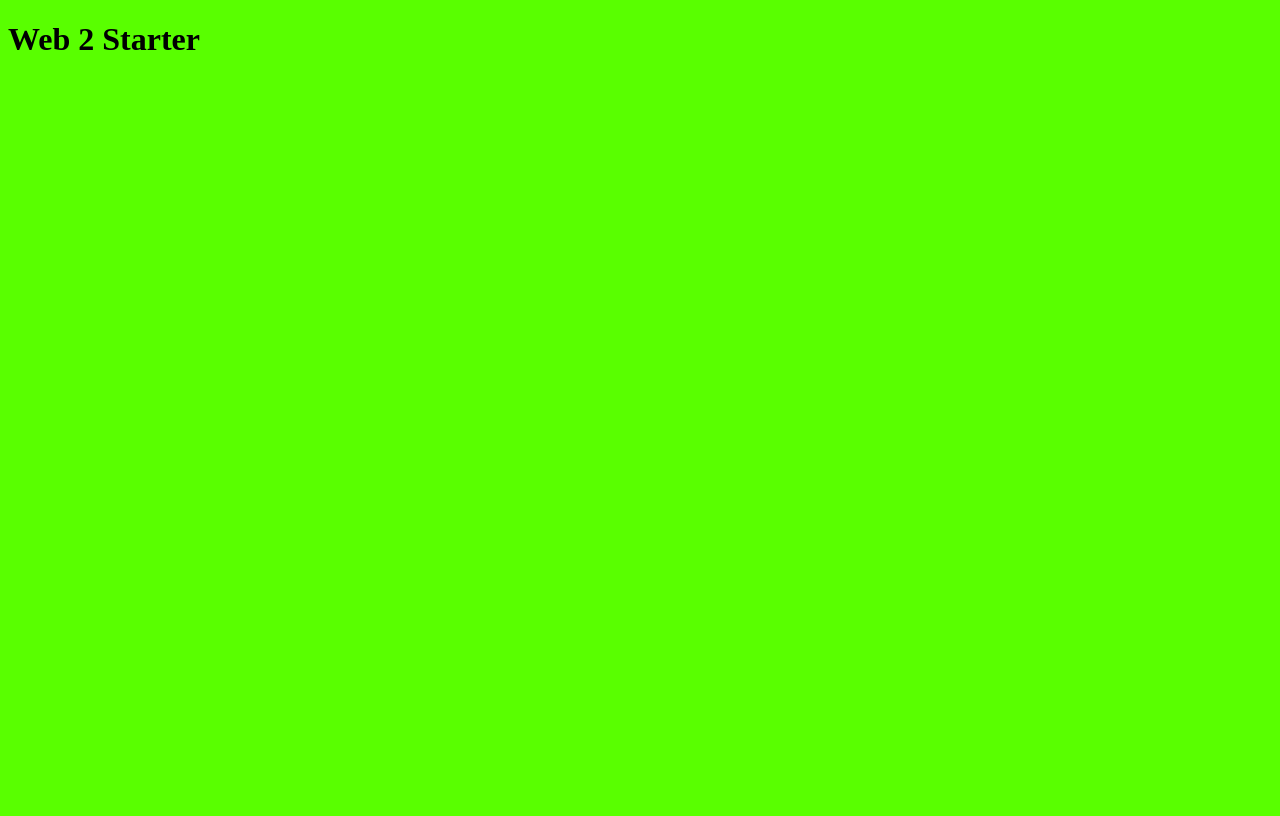
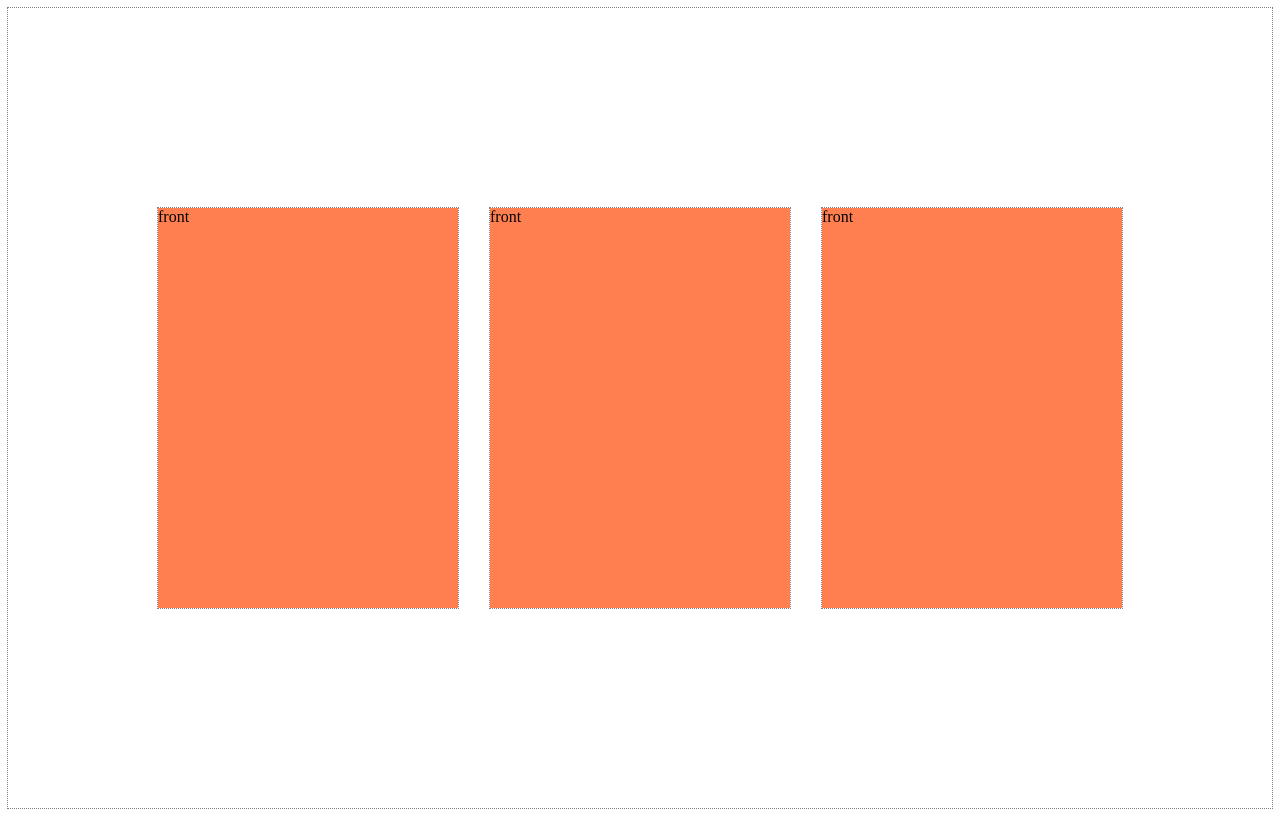
Before and after one commit to WhitneyL808/certificate-cards, a plain HTML site: page index.html in a window 1280 px wide. Drawn offline with Linux system fonts and the light colour scheme.

Commit message:
Starter for 3D cards

```diff
--- a/index.html
+++ b/index.html
@@ -1,5 +1,6 @@
 <!DOCTYPE html>
 <html lang="en">
+
 <head>
     <meta charset="UTF-8">
     <meta http-equiv="X-UA-Compatible" content="IE=edge">
@@ -7,9 +8,9 @@
 
     <!-- Favicons -->
     <link rel="apple-touch-icon" sizes="180x180" href="favicons/apple-touch-icon.png">
-    <link rel="icon" type="image/png" sizes="32x32" href="/favicons/favicon-32x32.png">
-    <link rel="icon" type="image/png" sizes="16x16" href="/favicons/favicon-16x16.png">
-    <link rel="manifest" href="/site.webmanifest">
+    <link rel="icon" type="image/png" sizes="32x32" href="favicons/favicon-32x32.png">
+    <link rel="icon" type="image/png" sizes="16x16" href="favicons/favicon-16x16.png">
+    <link rel="manifest" href="favicons/site.webmanifest">
 
     <!-- Stylesheet -->
     <link rel="stylesheet" href="style.css">
@@ -17,11 +18,47 @@
     <!-- Scripts -->
     <script src="script.js" defer></script>
 
-    <title>Web 2 Starter</title>
+    <title>Dept of Design Certificates</title>
 </head>
+
 <body>
 
-    <h1>Web 2 Starter</h1>
+    <!-- <h1>Dept of Design Certificates</h1> -->
+
+    <!-- Card 1 -->
+    <article class="scene">
+        <div class="card">
+
+            <section class="front face">front</section>
+
+            <section class="back face">back</section>
+
+        </div>
+    </article>
+
+    <!-- Card 2 -->
+    <article class="scene">
+        <div class="card">
+
+            <section class="front face">front</section>
+
+            <section class="back face">back</section>
+
+        </div>
+    </article>
+
+    <!-- Card 3 -->
+    <article class="scene">
+        <div class="card">
+
+            <section class="front face">front</section>
+
+            <section class="back face">back</section>
+
+        </div>
+    </article>
+
 
 </body>
+
 </html>
--- a/script.js
+++ b/script.js
@@ -1,2 +1,14 @@
 // Check JS is Connected
-console.log('JS Connected');
+console.log('👍 JS Connected');
+
+// get all the card
+document.querySelectorAll('.card').forEach( item => {
+
+    // for each item i.e. card, do this
+    item.addEventListener('click', event => {
+
+      // toggle class on card
+      item.classList.toggle('flipped');
+    })
+
+})
--- a/style.css
+++ b/style.css
@@ -1,3 +1,64 @@
+/* diagnostic styling */
+* {
+    outline: 1px dotted gray;
+}
+
+/* layout */
 body {
-    background: rgb(89, 255, 0);
+    display: flex;
+    justify-content: center;
+    align-items: center;
+    height: 100vh;
 }
+
+
+/* scene */
+.scene {
+    width: 300px;
+    height: 400px;
+    /* space between card-scenes */
+    margin: 16px;
+
+    /* set perspective   */
+    perspective: 600px;
+}
+
+/* card */
+.card {
+    width: 100%;
+    height: 100%;
+    position: relative;
+
+    cursor: pointer;
+    transition: transform 1s;
+
+    /* preserve child 3d   */
+    transform-style: preserve-3d;
+}
+
+/* face */
+.face {
+    position: absolute;
+    height: 100%;
+    width: 100%;
+
+    /* hide back face   */
+    backface-visibility: hidden;
+}
+
+.front {
+    background: coral;
+}
+
+.back {
+    background: cornflowerblue;
+    /* flip it default   */
+    transform: rotateY(180deg);
+}
+
+/* flip card
+  * toggle with JS
+  */
+.flipped {
+    transform: rotateY(180deg);
+}
```
Also changed, not shown: web2.webp (deleted), 2 other files.
